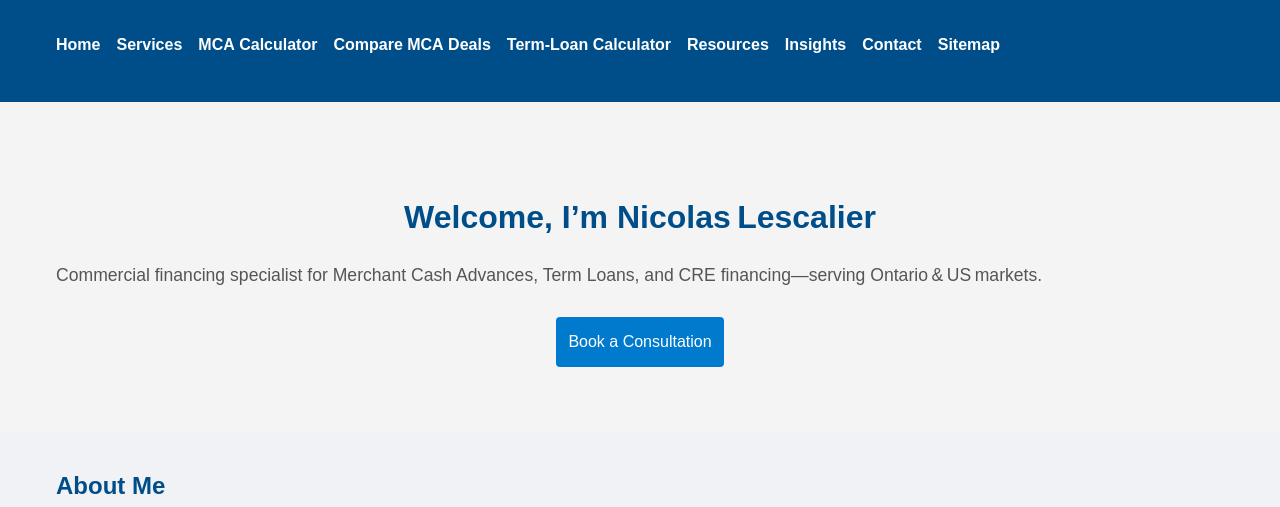
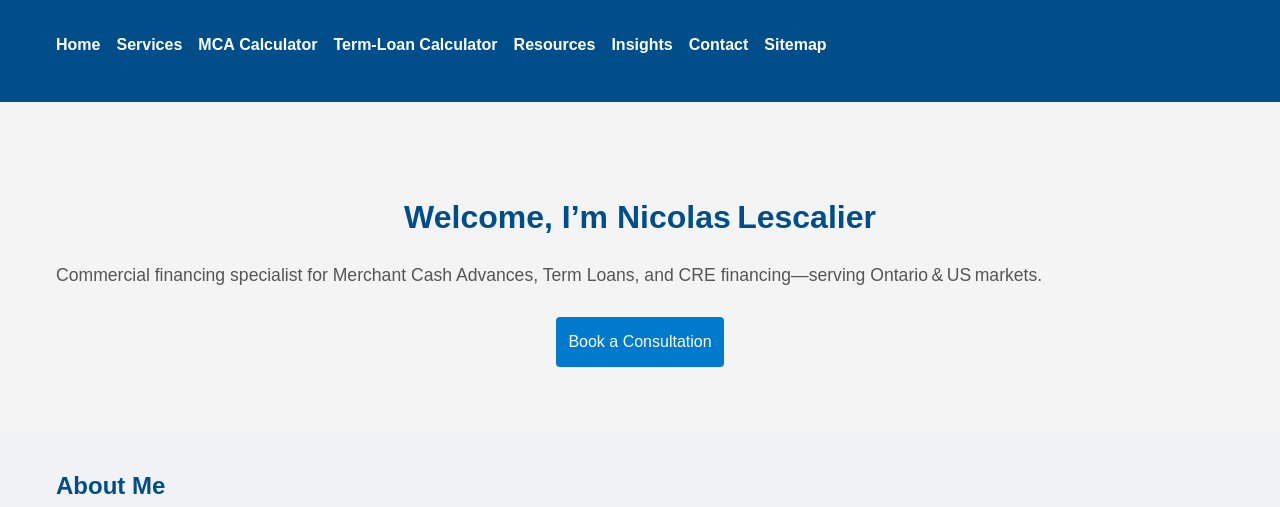
Before and after one commit to lescalier93/nicolaslescalier, a Jekyll site: the page built from index.html, in a window 1280 px wide and 900 px high, cut to the strip 0-507 px from the top of the window. Built offline with Jekyll 4.4.1, drawn with Linux system fonts in a browser that asks for light colours.

Commit message:
Update header.html

```diff
--- a/_includes/header.html
+++ b/_includes/header.html
@@ -5,7 +5,6 @@
         <li><a href="index.html">Home</a></li>
         <li><a href="services.html">Services</a></li>
         <li><a href="merchant-cash-advance-calculator.html">MCA Calculator</a></li>
-        <li><a href="merchant-cash-advance-comparison.html">Compare MCA Deals</a></li>
         <li><a href="term-loan-calculator.html">Term‑Loan Calculator</a></li>
         <li><a href="resources.html">Resources</a></li>
         <li><a href="blog.html">Insights</a></li>
```
